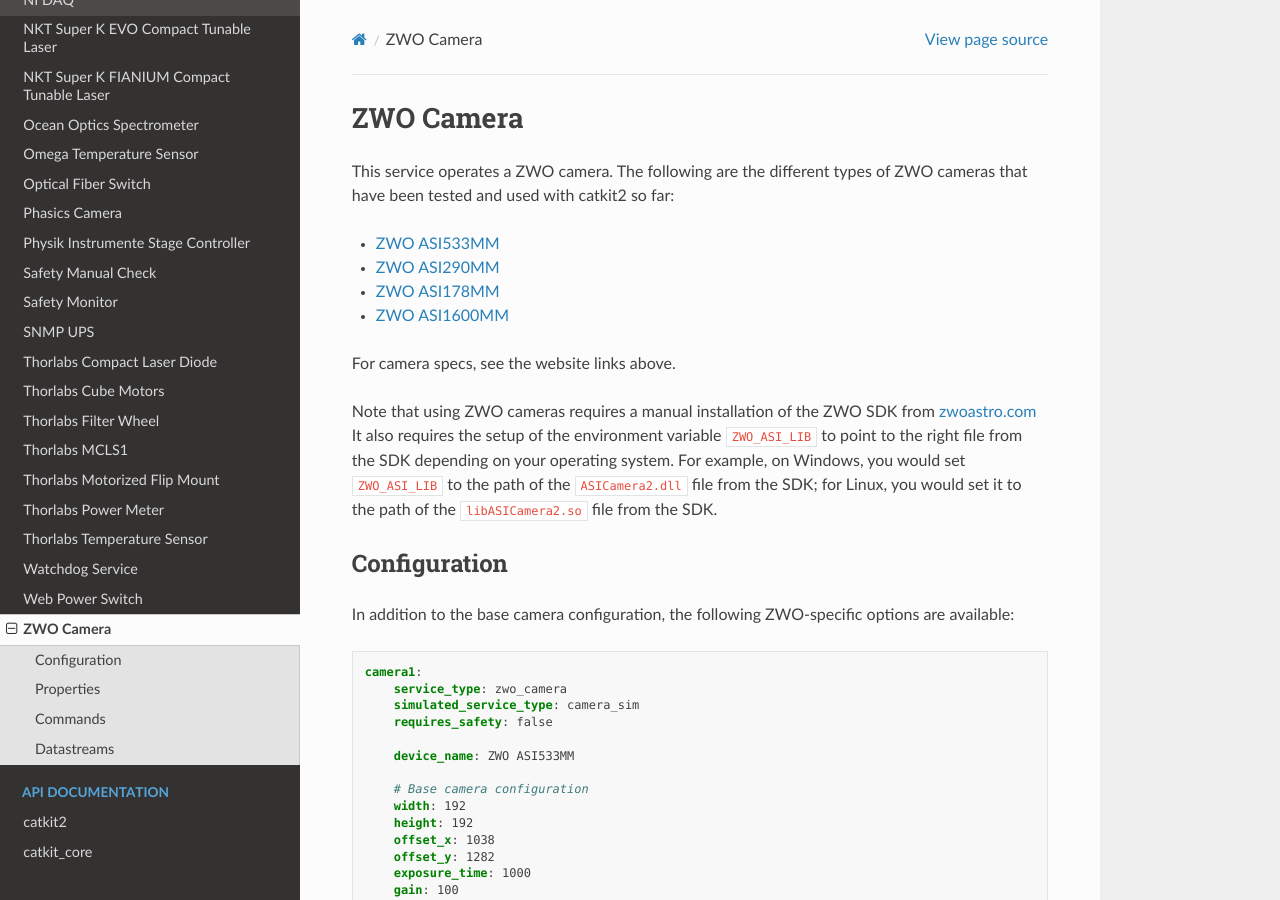
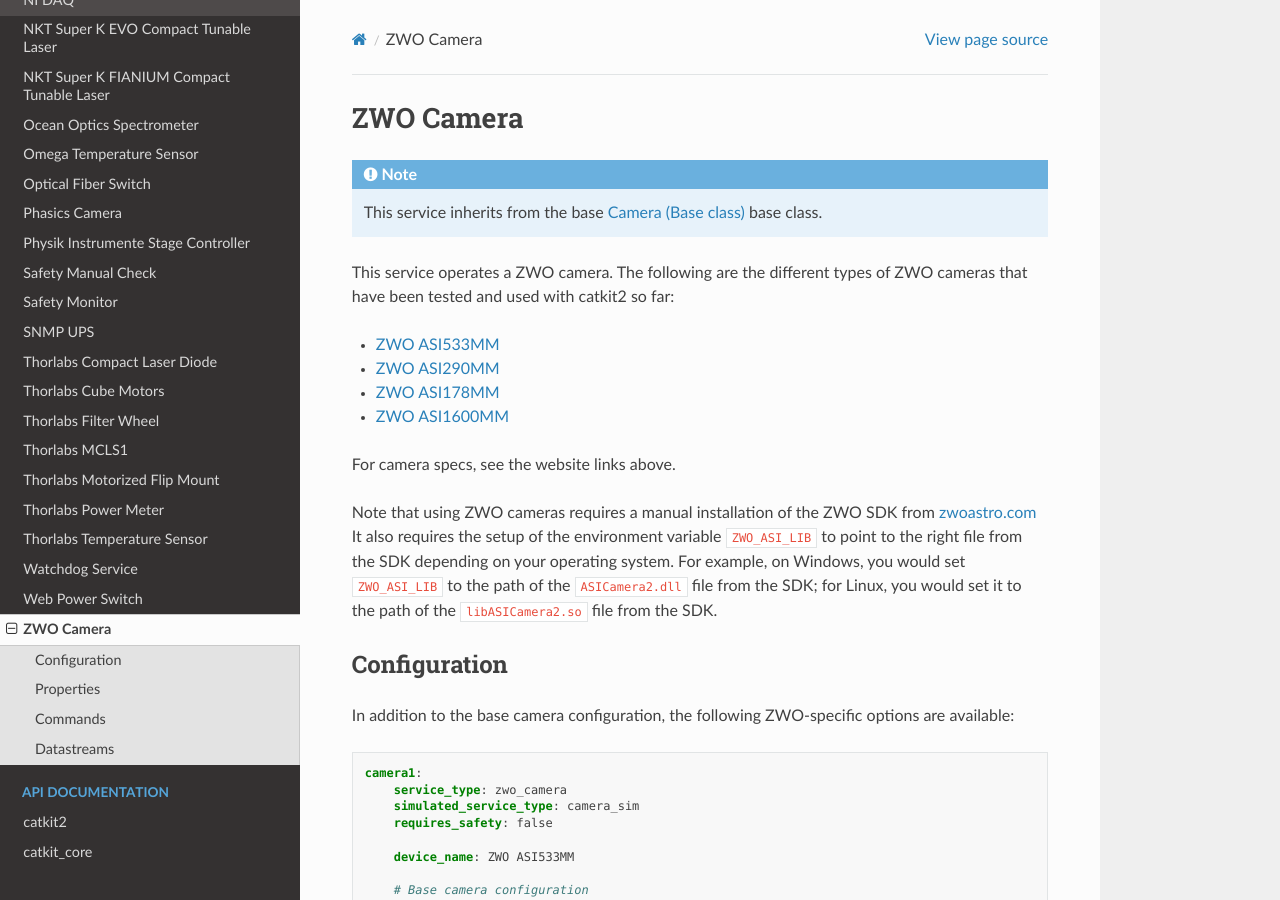
Before and after one commit to spacetelescope/catkit2, a Sphinx documentation site: the page built from docs/services/zwo_camera.rst, in a window 1280 px wide and 900 px high. Built offline with Sphinx 7.4.7 and the Read the Docs theme 3.1.0, drawn with Linux system fonts in a browser that asks for light colours.

Commit message:
Add notes about base class

```diff
--- a/docs/services/allied_vision_camera.rst
+++ b/docs/services/allied_vision_camera.rst
@@ -1,5 +1,8 @@
 Allied Vision Camera
 ====================
+
+.. note::
+    This service inherits from the base :doc:`camera` base class.
 
 This service controls an Allied Vision camera. It is a wrapper around the Vimba SDK, which requires its installation.
 The service uses the Python API for Vimba X SDK, called ``VmbPy``.
--- a/docs/services/flir_camera.rst
+++ b/docs/services/flir_camera.rst
@@ -1,5 +1,9 @@
 FLIR Camera
 ===========
+
+.. note::
+    This service inherits from the base :doc:`camera` base class.
+
 This service operates an FLIR camera. The following are the different types of FLIR cameras that have been tested and used with catkit2 so far:
 
 - `Teledyne FLIR BFS-U3-63S4M-C <https://wilcoimaging.com/products/teledyne-flir-bfs-u3-63s4m-c?_pos=1&_sid=ff2b850d4&_ss=r>`_
--- a/docs/services/hamamatsu_camera.rst
+++ b/docs/services/hamamatsu_camera.rst
@@ -1,5 +1,8 @@
 Hamamatsu Camera
 ================
+
+.. note::
+    This service inherits from the base :doc:`camera` base class.
 
 This service controls a Hamamatsu camera. It is a wrapper around the DCAM SDK, which is distributed on the manufacturer
 website together with their Python API ``dcam``:
--- a/docs/services/zwo_camera.rst
+++ b/docs/services/zwo_camera.rst
@@ -1,5 +1,8 @@
 ZWO Camera
 ==========
+
+.. note::
+    This service inherits from the base :doc:`camera` base class.
 
 This service operates a ZWO camera. The following are the different types of ZWO cameras that have been tested and used with catkit2 so far:
 
```
